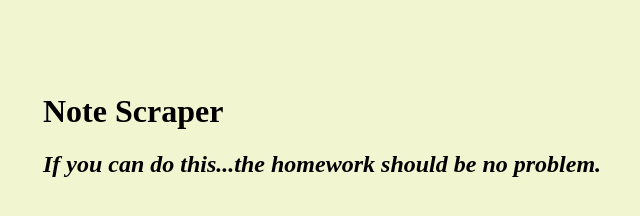
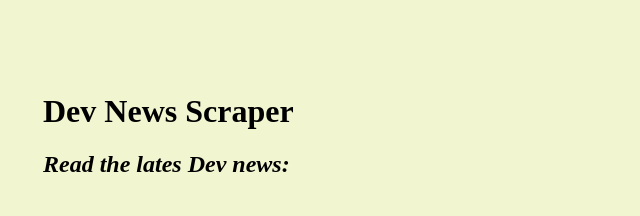
Before and after one commit to mohsensho/scraper, a website: page public/index.html in a window 1280 px wide. Shown: the whole page, without its empty margins (117-757 px from the left). Drawn offline with nearby package versions, Linux system fonts and the light colour scheme; no server answers.

Commit message:
changing ui

```diff
--- a/public/index.html
+++ b/public/index.html
@@ -38,8 +38,8 @@
   </head>
   <body>
     <div id="wrapper">
-      <h1>Note Scraper</h1>
-      <h2><i>If you can do this...the homework should be no problem.</i></h2>
+      <h1>Dev News Scraper</h1>
+      <h2><i>Read the lates Dev news:</i></h2>
       <div id="articles"></div>
       <div id="notes"></div>
     </div>
```
